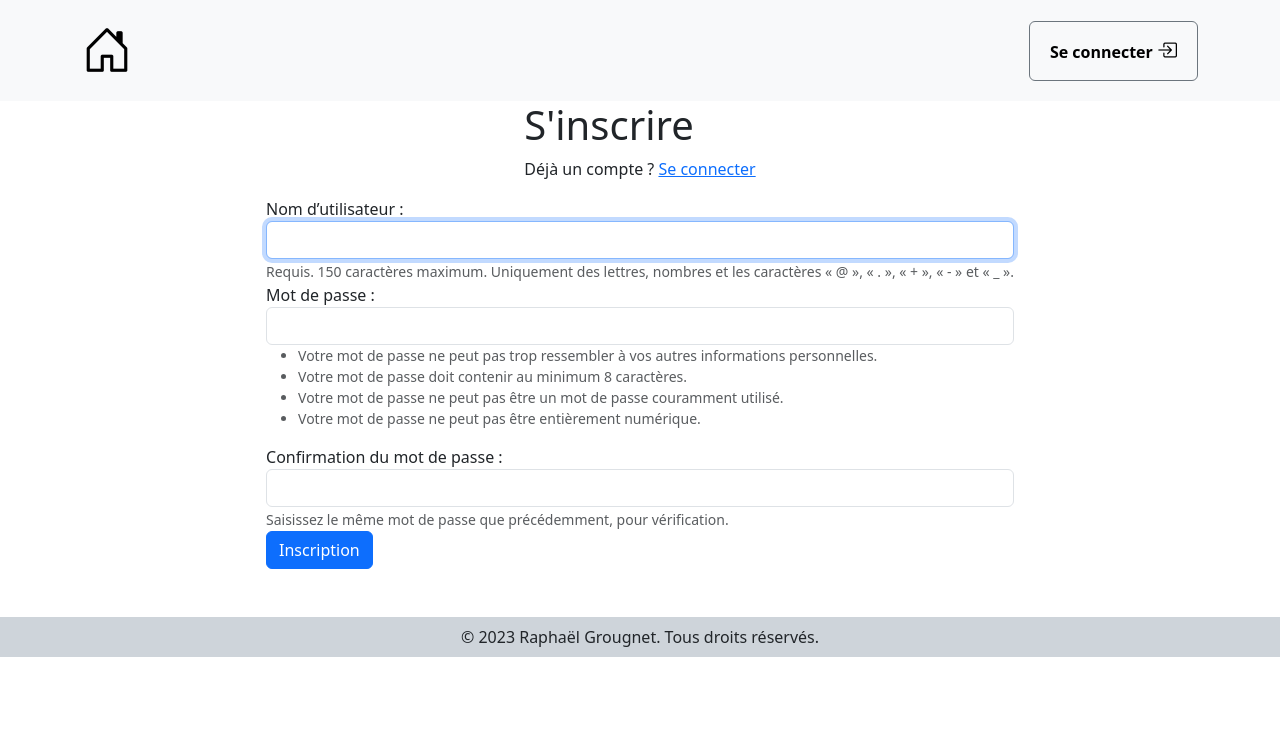
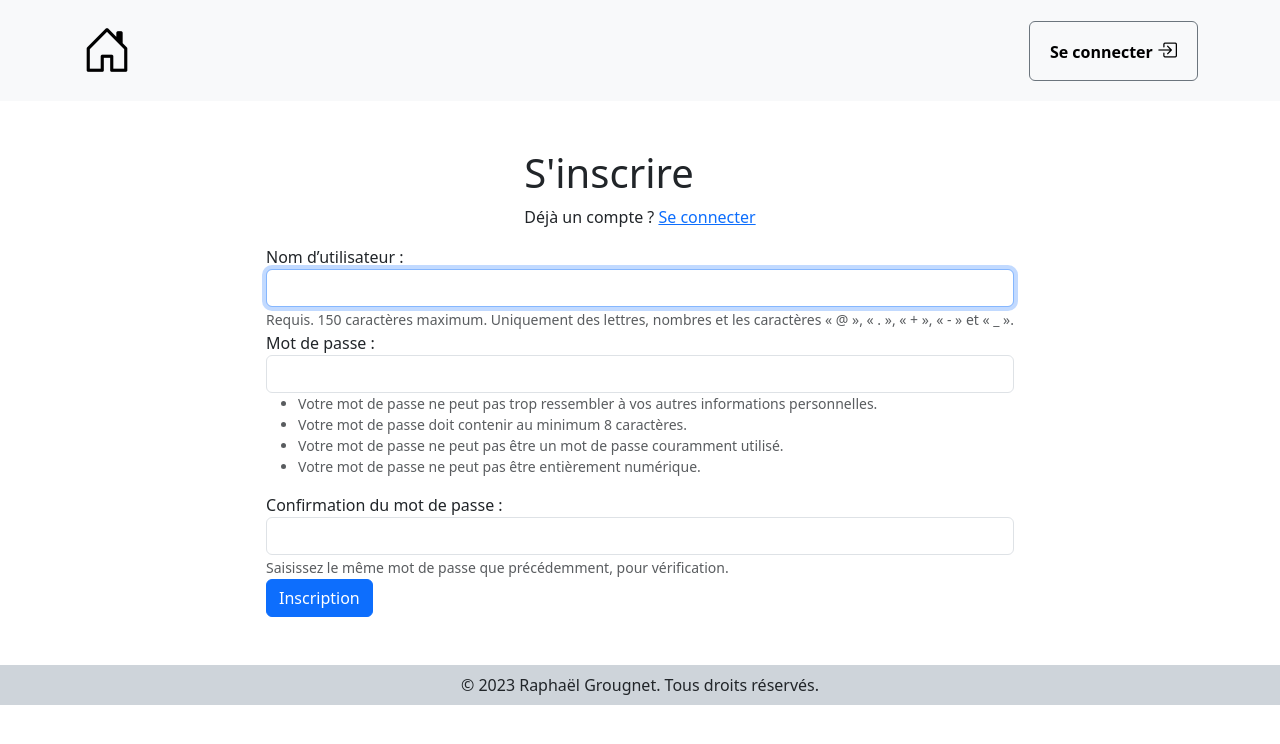
Before and after one commit to raphaelgrougnet/RERS, a Django app: page /accounts/register/ in a window 1280 px wide. Shown: the top 744 px of the page. Run offline with Django 4.2, Linux system fonts and the light colour scheme; some libraries are stand-ins or nearby versions.

Commit message:
Ajout d'un espace au titre

```diff
--- a/rers/templates/registration/login.html
+++ b/rers/templates/registration/login.html
@@ -2,7 +2,7 @@
 {% load widget_tweaks %}
 {% block content %}
 
-<div class="d-flex flex-column justify-content-center align-items-center">
+<div class="d-flex flex-column justify-content-center align-items-center my-5">
     <div>
         <h1>Se connecter</h1>
         <p>Pas encore de compte ? <a href="{% url 'register' %}">Inscrivez-vous</a></p>
--- a/rers/templates/registration/register.html
+++ b/rers/templates/registration/register.html
@@ -3,7 +3,7 @@
 
 {% block content %}
 
-<div class="d-flex flex-column justify-content-center align-items-center">
+<div class="d-flex flex-column justify-content-center align-items-center my-5">
     <div>
         <h1>S'inscrire</h1>
         <p>Déjà un compte ? <a href="{% url 'login' %}">Se connecter</a></p>
--- a/rers/templates/rers/add-know.html
+++ b/rers/templates/rers/add-know.html
@@ -1,7 +1,7 @@
 {% extends 'rers/base.html' %}
 {% load widget_tweaks %}
 {% block content %}
-  <div class="d-flex flex-column justify-content-center align-items-center">
+  <div class="d-flex flex-column justify-content-center align-items-center my-5">
       <h2>Ajouter un savoir dans la base des savoirs</h2>
       <form method="POST" class="w-50">
       {% csrf_token %}
--- a/rers/templates/rers/add-offer.html
+++ b/rers/templates/rers/add-offer.html
@@ -1,7 +1,7 @@
 {% extends 'rers/base.html' %}
 {% load widget_tweaks %}
 {% block content %}
-  <div class="d-flex flex-column justify-content-center align-items-center">
+  <div class="d-flex flex-column justify-content-center align-items-center my-5">
       <h2>Ajouter une offre</h2>
       <form method="POST" class="w-50">
       {% csrf_token %}
--- a/rers/templates/rers/details-offer.html
+++ b/rers/templates/rers/details-offer.html
@@ -2,7 +2,7 @@
     {% extends 'rers/base.html' %}
     {% load widget_tweaks %}
     {% block content %}
-      <div class="d-flex flex-column justify-content-center align-items-center">
+      <div class="d-flex flex-column justify-content-center align-items-center my-5">
           <h2>Détails de l'offre</h2>
           <div class="card w-50">
             <div class="card-body">
--- a/rers/templates/rers/profil.html
+++ b/rers/templates/rers/profil.html
@@ -2,7 +2,7 @@
 
 {% block content %}
 
-<div class="d-flex flex-column justify-content-center align-items-center">
+<div class="d-flex flex-column justify-content-center align-items-center my-5">
     <div class="text-center">
         <h1>Profil de {{ user.username }}</h1>
         {% if user.is_superuser %}
```
Also changed, not shown: db.sqlite3.
